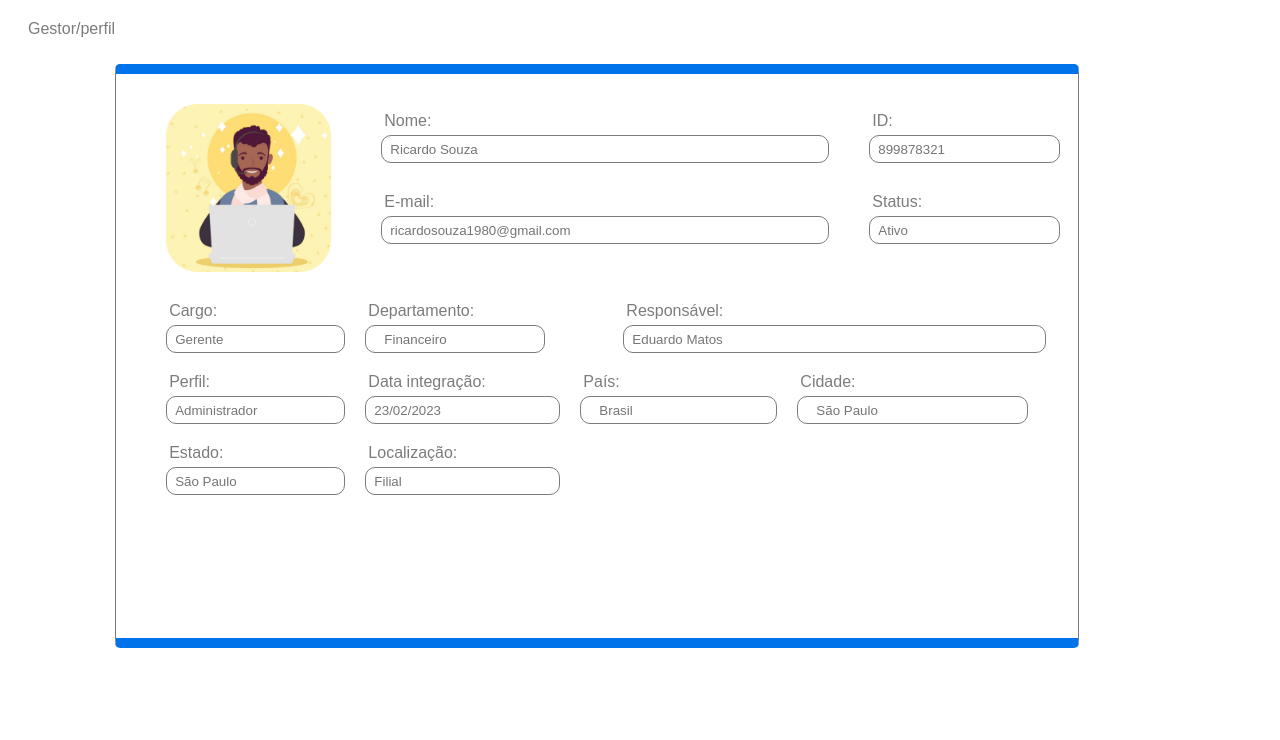
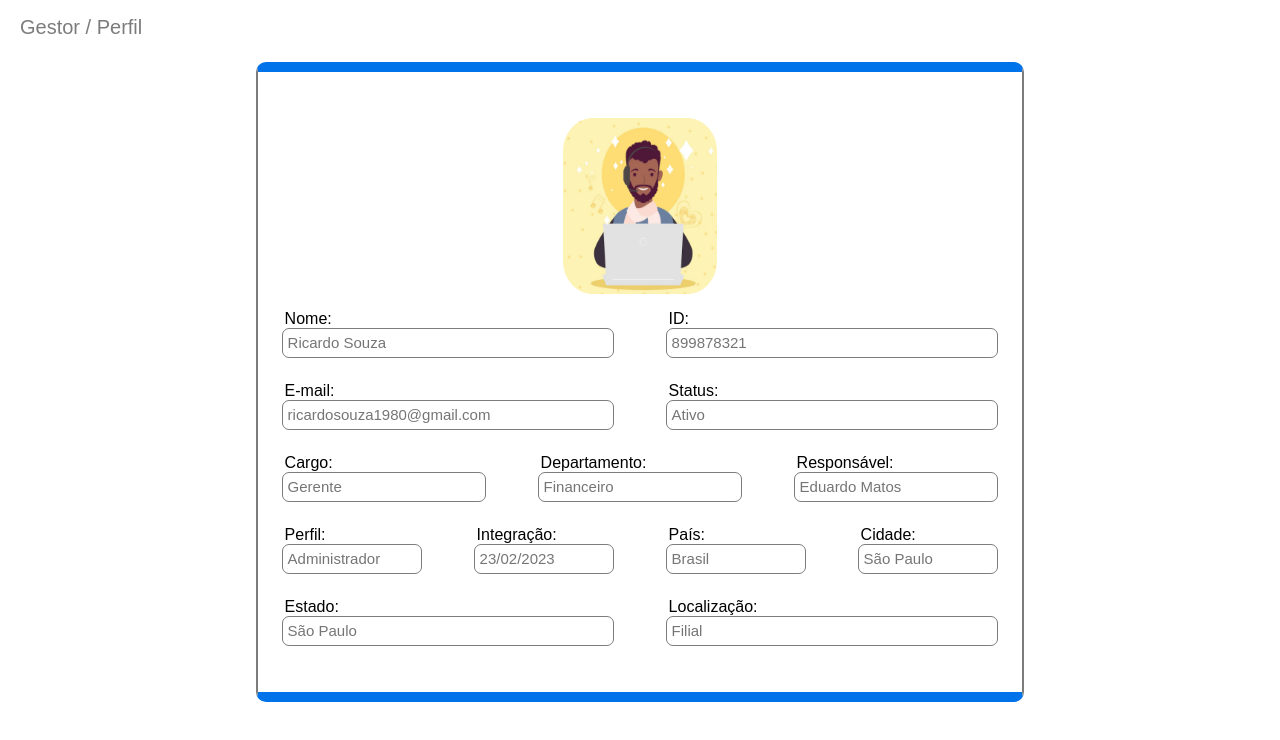
Before and after one commit to MamukaSenai/React-Mamuka, a React (Vite) app: page /gestorperfil in a window 1280 px wide. Shown: the top 740 px of the page. Built offline with nearby package versions, Linux system fonts and the light colour scheme.

Commit message:
Gestor_Perfil Final

```diff
--- a/src/index.css
+++ b/src/index.css
@@ -1,4 +1,44 @@
+* {
+    padding: 0;
+    margin: 0;
+    border: 0;
+    box-sizing: border-box;
+    resize: none;
+    font-family: sans-serif;
+
+}
+
+
 @font-face {
     font-family: "Core Sans G";
-    src: url(fonts\CoreSansG\CoreSansG-Regular.ttf);
+    src: url(./assets/fonts/CoreSansG-Regular.ttf);
 }
+
+/* Declaracao geral */
+:root
+    {
+    --azulC: #0073EA;
+    --azulM: #405189;
+    --azulE: #2C2E3E;
+    --branco: #FFFFFF;
+    --preto: #000000;
+    --verde: #07f60b;
+    --vermelho: #f60707;
+    --cinza: #2C2E3E;
+    --cinzaclaro: #7C7C7C;
+
+    --font1: 'Titillium Web', sans-serif;
+    --font2: 'Righteous', cursive;
+    }
+
+
+
+
+/* body */
+body
+    {
+        position: relative;
+        min-height: 100vh;
+        width: 100vw;
+    }
+/* body */
--- a/src/main.tsx
+++ b/src/main.tsx
@@ -5,7 +5,7 @@ import './index.css'
 
 // import App from './App'
 import { BrowserRouter, Routes, Route } from 'react-router-dom'
-import Gestorperfil from '../src/pages/Gestor/Perfil'
+import Gestorperfil from '../src/pages/Gestor/Perfil/index'
 
 
 ReactDOM.createRoot(document.getElementById('root')!).render(
@@ -14,7 +14,7 @@ ReactDOM.createRoot(document.getElementById('root')!).render(
 
 
       <Routes>
-        <Route path='Gestorperfil' element={<Gestorperfil/>} />
+        <Route path='gestorperfil' element={<Gestorperfil />} />
 
       </Routes>
     </BrowserRouter>
--- a/src/pages/Gestor/Perfil/index.tsx
+++ b/src/pages/Gestor/Perfil/index.tsx
@@ -16,7 +16,7 @@ import React from "react";
 
 
 
-function Gestor_Perfil() {
+function GestorPerfil() {
 
   // const [] = useState<>("")
   // const [] = useState<>("")
@@ -26,31 +26,30 @@ function Gestor_Perfil() {
   return (
 
     <main>
-  <div className="sinalizacao">
-    <p>Gestor/perfil</p>
-  </div>
-  <section className="perfil_geral configconteudo">
-    <div className="conteudo_topo">
-      <img src={PessoaPerfil} />
-      <div className="input1 input_style">
-        <div className="att">
-          <div className="s1 padrao_input">
-            <div className="att">
-              <label htmlFor="name">Nome:</label>
-              <input
-                type="text"
-                name="name"
-                id="name"
-                placeholder="Ricardo Souza"
-              />
-            </div>
-            <div className="att x1">
-              <label htmlFor="id">ID:</label>
-              <input type="text" name="id" id="id" placeholder="899878321" />
+      <div className="linha_sup_status">
+        <div className="linha_sup_esq">
+          <p>Gestor / Perfil</p>
         </div>
       </div>
-          <div className="s2 padrao_input">
-            <div className="att">
+      <div className="limiteformulario">
+        <div className="fotoNovoUsuario">
+          <img src="..\src\assets\PessoaPerfil.png"/>
+
+        </div>
+        {/* primeira linha do formulario  */}
+        <div className="linha1">
+          <div className="linha1Coluna1">
+            <label htmlFor="name">Nome:</label>
+            <input type="text" name="name" id="name" placeholder="Ricardo Souza" />
+          </div>
+          <div className="linha1Coluna2">
+            <label htmlFor="id">ID:</label>
+            <input type="text" name="id" id="id" placeholder={899878321} />
+          </div>
+        </div>
+        {/* segunda linha do formulario  */}
+        <div className="linha2">
+          <div className="linha2Coluna1">
             <label htmlFor="email">E-mail:</label>
             <input
               type="text"
@@ -59,148 +58,68 @@ function Gestor_Perfil() {
               placeholder="ricardosouza1980@gmail.com"
             />
           </div>
-            <div className="att x1">
+          <div className="linha2Coluna2">
             <label htmlFor="status">Status:</label>
-              <input
-                type="text"
-                name="status"
-                id="status"
-                placeholder="Ativo"
-              />
+            <input type="text" name="status" id="status" placeholder="Ativo" />
           </div>
         </div>
+        {/* terceira linha do formulario  */}
+        <div className="linha3">
+          <div className="linha3Coluna1">
+            <label htmlFor="cargo">Cargo:</label>
+            <input type="text" name="cargo" id="cargo" placeholder="Gerente" />
           </div>
-        {/* <div class="input2 input_style">
-              <label for="email">E-mail:</label>
-              <input type="text" name="email" id="email" placeholder="ricardosouza1980@gmail.com">
-
-              <label for="status">Status:</label>
-              <input type="text" name="status" id="status" placeholder="Ativo"> */}
+          <div className="linha3Coluna2">
+            <label htmlFor="depart">Departamento:</label>
+            <input type="text" name="depart" id="depart" placeholder="Financeiro" />
+          </div>
+          <div className="linha3Coluna3">
+            <label htmlFor="resp">Responsável:</label>
+            <input type="text" name="resp" id="resp" placeholder="Eduardo Matos" />
           </div>
         </div>
-    <div className="conteudo">
-      <div className="input3 input_style padrao_input">
-        <div className="att">
-          <label className="textos" htmlFor="cargo">
-            Cargo:
-          </label>
+        {/* quarta linha do formulario  */}
+        <div className="linha4">
+          <div className="linha4Coluna1">
+            <label htmlFor="perfil">Perfil:</label>
             <input
-            className="alinhamento"
-            type="text"
-            name="cargo"
-            id="cargo"
-            placeholder="Gerente"
-          />
-        </div>
-        <div className="att x2">
-          <label className="textos" htmlFor="depart">
-            Departamento:
-          </label>
-          <input
-            className="alinhamento"
-            type="text"
-            name="depart"
-            id="depart"
-            placeholder="Financeiro"
-          />
-        </div>
-        <div className="att x3">
-          <label className="textos" htmlFor="resp">
-            Responsável:
-          </label>
-          <input
-            className="alinhamento"
-            type="text"
-            name="resp"
-            id="resp"
-            placeholder="Eduardo Matos"
-          />
-        </div>
-      </div>
-      <div className="input4 input_style padrao_input">
-        <div className="att x4perfil">
-          <label className="textos" htmlFor="perfil">
-            Perfil:
-          </label>
-          <input
-            className="alinhamento"
               type="text"
               name="perfil"
               id="perfil"
               placeholder="Administrador"
             />
           </div>
-        <div className="att x4 integ">
-          <label className="textos" htmlFor="datai">
-            Data integração:
-          </label>
-          <input
-            className="alinhamento"
-            type="text"
-            name="datai"
-            id="datai"
-            placeholder="23/02/2023"
-          />
+          <div className="linha4Coluna2">
+            <label htmlFor="datai">Integração:</label>
+            <input type="text" name="datai" id="datai" placeholder="23/02/2023" />
           </div>
-        <div className="att x5">
-          <label className="textos" htmlFor="pais">
-            País:
-          </label>
-          <input
-            className="alinhamento"
-            type="text"
-            name="pais"
-            id="pais"
-            placeholder="Brasil"
-          />
+          <div className="linha4Coluna3">
+            <label htmlFor="pais">País:</label>
+            <input type="text" name="pais" id="pais" placeholder="Brasil" />
           </div>
-        <div className="att x4">
-          <label className="textos" htmlFor="cidade">
-            Cidade:
-          </label>
-          <input
-            className="alinhamento"
-            type="text"
-            name="cidade"
-            id="cidade"
-            placeholder="São Paulo"
-          />
+          <div className="linha4Coluna4">
+            <label htmlFor="cidade">Cidade:</label>
+            <input type="text" name="cidade" id="cidade" placeholder="São Paulo" />
           </div>
         </div>
-      <div className="input5 input_style padrao_input">
-        <div className="att x4">
-          <label className="textos" htmlFor="estado">
-            Estado:
-          </label>
-          <input
-            className="alinhamento"
-            type="text"
-            name="estado"
-            id="estado"
-            placeholder="São Paulo"
-          />
+        {/* </div> */}
+        {/* quinta linha do formulario  */}
+        <div className="linha5">
+          <div className="linha5Coluna1">
+            <label htmlFor="estado">Estado:</label>
+            <input type="text" name="estado" id="estado" placeholder="São Paulo" />
           </div>
-        <div className="att x4local">
-          <label className="textos" htmlFor="local">
-            Localização:
-          </label>
-          <input
-            className="alinhamento"
-            type="text"
-            name="local"
-            id="local"
-            placeholder="Filial"
-          />
+          <div className="linha5Coluna2">
+            <label htmlFor="local">Localização:</label>
+            <input type="text" name="local" id="local" placeholder="Filial" />
           </div>
         </div>
+        {/* </div> */}
       </div>
-  </section>
     </main>
-
-
 
   )
 
 }
 
-export default Gestor_Perfil;
+export default GestorPerfil;
--- a/src/pages/Gestor/Perfil/style.css
+++ b/src/pages/Gestor/Perfil/style.css
@@ -1,352 +1,248 @@
-
-* {
-    padding: 0;
-    margin: 0;
-    border: 0;
-    box-sizing: border-box;
-    resize: none;
-    font-family: sans-serif;
-
-}
-
-@import url('https://fonts.googleapis.com/css2?family=Raleway:wght@400;700&display=swap');
-
-:root {
-    --azulescuro: #405189;
-    --branco: #ffffff;
-    --azulClaro: #0073EA;
-    --cinza: #2C2E3E;
-    --cinzaclaro: #7C7C7C;
-    --fonte1: 'Raleway', sans-serif;
-    --fonte2: "Core Sans G";
-
-}
-
-/* menu */
-
-body {
-    width: 100vw;
-    height: 100vh;
-    display: flex;
-    font-family: var(--font);
-    overflow-x: hidden;
-    overflow-y: hidden;
-
+/* Main */
+/* define os recuo dentro da area da main */
+main
+    {
+        padding: 10px 10px 10px 10px;
+        /* margin-left: 20px; */
     }
 
 
-aside {
+.linha_sup_status
+    {
         display: flex;
-    height: 100vh;
-    width: 6.5vw;
-
-}
-
-.menu {
-    height: 100vh;
-    width: 100vw;
-    display: flex;
-    align-items: center;
-    flex-direction: column;
-    background-color: var(--cinza);
-    color: #fff;
-    fill: #fff;
-}
-
-.menu svg {
-    height: 5vh;
-    width: 5vw;
-    margin-top: 15px;
-}
-
-.menu p {
-    padding-top: 50%;
-    padding-right: 5%;
-    padding-left: 5%;
-    font-weight: 700;
-    /* font-size: large; */
-}
-
-.right {
-
-    display: flex;
-    flex-direction: column-reverse;
-    height: 100vh;
-    width: 83.8vw;
-
-}
-
-.topo {
-    height: 12vh;
-    width: 93.5vw;
-
-    display: flex;
-    align-items: center;
         justify-content: space-between;
-    background-color: var(--azulescuro);
-
-    align-items: center;
-}
-
-.alinhamento{
-    padding-left:18px ;
+        /* align-items: center; */
+        margin-bottom: 1%;
+        font-size: 20px;
     }
 
 
-.logo img {
-    width: 180px;
-    padding: 15px;
-}
+/* posiciona o texto "administrador/cadastro" */
+.linha_sup_esq
+    {
+        text-transform: capitalize;
+        border-radius: 10px;
 
-.pesquisa svg {
+        display: flex;
+        color: var(--cinzaclaro);
+        font-size: 20px;
 
-    position: absolute;
-    color: var(--cinza);
-    margin-left: 7px;
-    margin-top: 7px;
-    fill: var(--cinzaclaro);
-}
+        /* display: flex;
+        justify-content: space-evenly;*/
 
-.campotexto {
-    width: 25vw;
-    height: 30px;
-    border-radius: 10px;
-    padding-left: 40px;
-    border: none;
-}
-
-.ricardo {
-    display: flex;
-    align-items: center;
-    padding: 15px;
-    color: var(--branco);
-    fill: var(--branco);
-}
-
-.ricardo img {
         padding: 10px;
+        padding-top: 6px;
+        /*flex-direction: row-reverse;     */
     }
 
 
 
-.ricardo p {
-    padding-right: 9px;
-    font-weight: 600;
+.limiteformulario
+    {
+        display: flex;
+        justify-content: center;
+        align-items: center;
+        flex-direction: column;
+        margin: 0 auto;
+        padding-top: 1vh;
+        width: 60vw;
+        height: 80vh;
 
-
-}
-
-main {
-    height: 88vh;
-    width: 100vw;
-    display: flex;
-
-}
-
-
-/* menu */
-
-.perfil_geral {
-    height: 73vh;
-    margin-top: 5%;
-    padding-right: 15px;
-}
-
-.sinalizacao {
-    color: var(--cinzaclaro);
-}
-
-.configconteudo {
-    border: 1px solid var(--cinzaclaro);
-    border-radius: 5px;
-    border-top: 10px solid var(--azulClaro);
-    border-bottom: 10px solid var(--azulClaro);
-
-}
-
-.input_style input {
-    border: 1px solid var(--cinzaclaro);
+        border-top: 10px solid var(--azulC);
+        border-bottom: 10px solid var(--azulC);
+        border-left: 2px solid var(--cinzaclaro);
+        border-right:  2px solid var(--cinzaclaro);
+        justify-content: center;
         border-radius: 10px;
-    height: 3.5vh;
-    margin-right: 20px;
-    color: var(--cinzaclaro);
-}
-
-.input1,
-.input2,
-.input3,
-.input4,
-.input5 {
-    color: var(--cinzaclaro);
-}
-
-.conteudo_topo {
-    display: flex;
-    align-items: center;
-
-}
-
-
-.padrao_input {
-    width: 50vw;
-    display: flex;
-    align-items: center;
-    padding-bottom: 20px;
-
-}
-
-.s1 {
-    padding-bottom: 30px;
-
-}
-
-.conteudo_topo img {
-    width: 28%;
-    height: 30%;
-    padding: 30px 50px;
-}
-
-
-#name {
-    width: 35vw;
-
-}
-
-#email {
-    width: 35vw;;
-
-}
-
-.input3,
-.input4
- {
-    padding-left: 50px;
-    padding-bottom: px;
-}
-
-.input5 {
-    padding-left: 50px;
-    padding-bottom: 50px;
     }
 
 
 
-.att {
-    /* width: 50vw; */
+.fotoNovoUsuario img
+    {
+        width: 12vw; /*define o tamanho do formulario 2% maior que os campo*/
+        height: 22vh;
         display: flex;
-    flex-direction: column;
+        align-items: center;
+        margin: 0 auto;
     }
 
-.att label {
-    padding-bottom: 5px;
-    padding-left: 3px;
+
+.linha1 , /*coloca os campos input em linha*/
+.linha2 ,
+.linha3 ,
+.linha4 ,
+.linha5
+    {
+        width: 60vw; /*define o tamanho do formulario */
+        display: flex;
+        flex-direction: row;
+        justify-content: space-between;
+        align-items: center;
     }
 
-.x1 {
-    width: 18vw;
-    padding-left: 20px;
+
+
+.linha1Coluna1 , /*define o espaçamentos entre as linhas*/
+.linha1Coluna2 ,
+.linha2Coluna1 ,
+.linha2Coluna2 ,
+.linha3Coluna1 ,
+.linha3Coluna2 ,
+.linha3Coluna3 ,
+.linha4Coluna1 ,
+.linha4Coluna2 ,
+.linha4Coluna3 ,
+.linha4Coluna4 ,
+.linha5Coluna1 ,
+.linha5Coluna2
+    { /*superior, direito, inferior, esquerdo*/
+        padding: 1vh 2vw 1vh 2vw;
     }
 
-.x2 {
-    width: 10vw;
-    /* padding-left: 30px; */
-    margin-right: 130px;
+
+
+.linha1Coluna1 label, /*define a configuração label dos campos input */
+.linha1Coluna2 label,
+.linha2Coluna1 label,
+.linha2Coluna2 label,
+.linha3Coluna1 label,
+.linha3Coluna2 label,
+.linha3Coluna3 label,
+.linha4Coluna1 label,
+.linha4Coluna2 label,
+.linha4Coluna3 label,
+.linha4Coluna4 label,
+.linha5Coluna1 label,
+.linha5Coluna2 label
+    {  /*superior, direito, inferior, esquerdo*/
+        padding: 1vh 0vw 0vh 3px;
+        display: flex;
     }
 
-.x2 #resp {
-    width: 35vw;
-    padding-left: 50px;
 
+.linha1Coluna1 input, /*define a configuração dos campos input */
+.linha1Coluna2 input,
+.linha2Coluna1 input,
+.linha2Coluna2 input,
+.linha3Coluna1 input,
+.linha3Coluna2 input,
+.linha3Coluna3 input,
+.linha4Coluna1 input,
+.linha4Coluna2 input,
+.linha4Coluna3 input,
+.linha4Coluna4 input,
+.linha5Coluna1 input,
+.linha5Coluna2 input
+    {
+      /*  border-radius: 15px;arredonda os campos de input
+        border: solid 1px;*/
+        padding: 1vh 1vw 1vh 0vw;
+
+        height: 30px;
+        width: 250px;
+        border-radius: 7px;
+        border: solid 1px;
+        text-indent: 5px;
+        font-size: 15px;
+        color: var(--cinzaclaro);
     }
 
-.att x2 {
-    width: 0vw;
-    padding-left: 0px;
 
+.linha1Coluna1 input, /*define a configuração dos campos input */
+.linha1Coluna2 input
+    {
+        width: 26vw; /*define o tamanho dos campos do formulario */
     }
 
-att x3{
-    padding-left: 30px;
+
+.linha2Coluna1 input,
+.linha2Coluna2 input
+    {
+        width: 26vw; /*define o tamanho dos campos do formulario */
     }
 
-.x3 {
-    width: 15vw;
-    /* padding-left: 30px; */
 
+.linha3Coluna1 input,
+.linha3Coluna2 input,
+.linha3Coluna3 input
+    {
+        width: 16vw; /*define o tamanho dos campos do formulario */
     }
 
-.att x5{
 
-    margin: 64px;
+.linha4Coluna1 input,
+.linha4Coluna2 input,
+.linha4Coluna3 input,
+.linha4Coluna4 input
+    {
+        width: 11vw; /*define o tamanho dos campos do formulario */
     }
 
-#pais{
+
+.linha5Coluna1 input,
+.linha5Coluna2 input
+    {
+        width: 26vw; /*define o tamanho dos campos do formulario */
+    }
+
+
+
+/* Main */
+/* Quando a resolução for menor que 820px esconde o campo de busca */
+@media screen and (max-width: 750px)
+{
+
+    .fotoNovoUsuario img
+    {
+        width: 18vw; /*define o tamanho do formulario 2% maior que os campo*/
+        height: 20vh;
+        display: flex;
+        align-items: center;
+        margin: 0 auto;
+    }
 
 
 }
 
 
-#cidade {
-    width: 18vw;
-    padding-right: 10px;
+
+/* Quando a resolução for menor que 760px esconde o campo de busca */
+@media screen and (max-width: 550px)
+{
+
+    .fotoNovoUsuario img
+    {
+        width: 18vw; /*define o tamanho do formulario 2% maior que os campo*/
+        height: 20vh;
+        display: flex;
+        align-items: center;
+        margin: 0 auto;
     }
 
-.pc {
-    /* padding-left: 30px; */
-}
-
-.integ {
-    padding-left: 0px;
-}
-
-#perfil,
-#estado {
-    width: 14vw;
 }
 
 
-.x4local {
-    width: 50vw;
-    padding-right: 300px;
+/* Quando a resolução for menor que 408px esconde o campo de busca */
+@media screen and (max-width: 408px)
+{
+
+    .fotoNovoUsuario img
+    {
+        width: 18vw; /*define o tamanho do formulario 2% maior que os campo*/
+        height: 20vh;
+        display: flex;
+        align-items: center;
+        margin: 0 auto;
     }
 
 
-#name,
-#id,
-#email,
-#status,
-#cargo,
-#perfil,
-#datai,
-#estado,
-#local {
-    padding: 8px;
-}
-
-#cidade{
 
 }
 
-#pais{
-    /* margin-left: 64px; */
+
+/* Quando a resolução for menor que 408px esconde o campo de busca */
+@media screen and (max-width: 370px)
+{
 
 }
-
-#resp{
-    padding: 8px;
-    width: 33vw;
-}
-
-#depart{
-    width: 14vw;
-}
-
-#cargo{
-    width: 14vw;
-}
-
-
-.sinalizacao p {
-    padding-left: 28px;
-    padding-top: 20px;
-}
```
Lines whose indentation alone changed are shown as unchanged.
